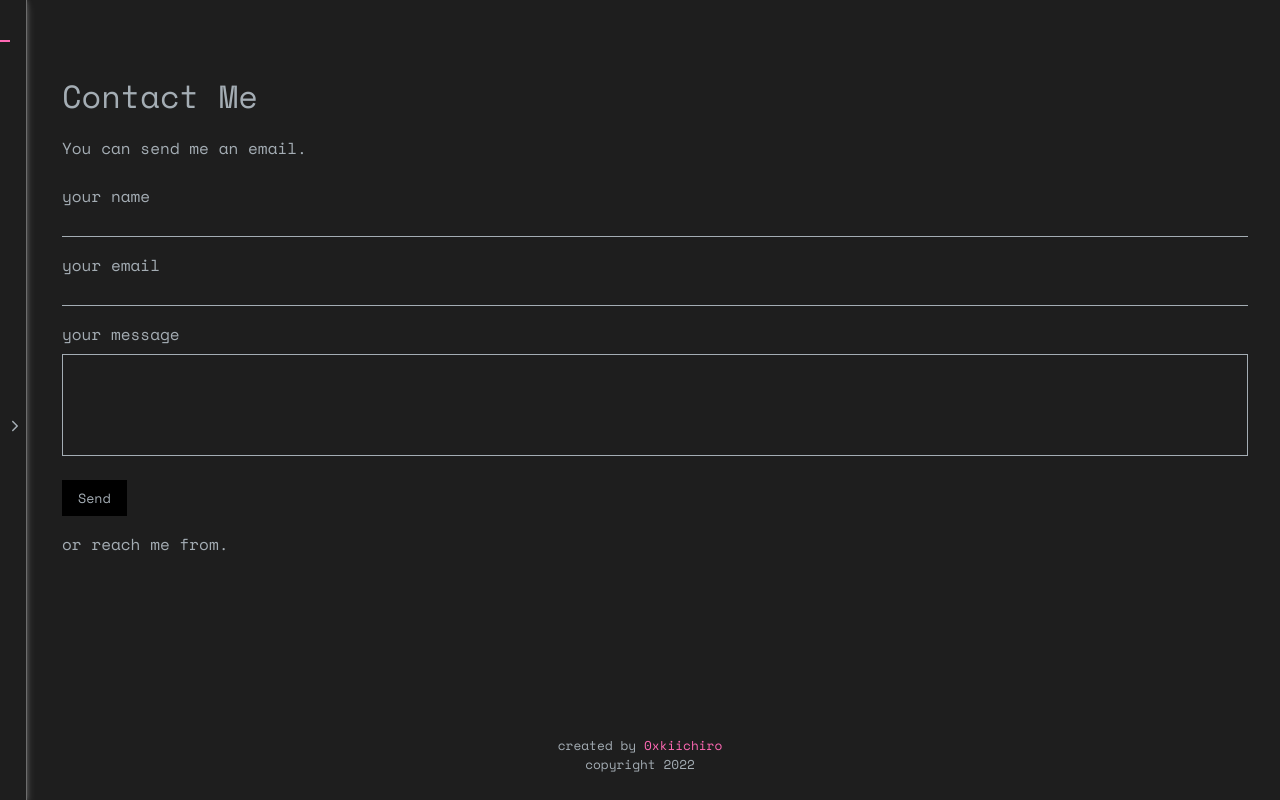
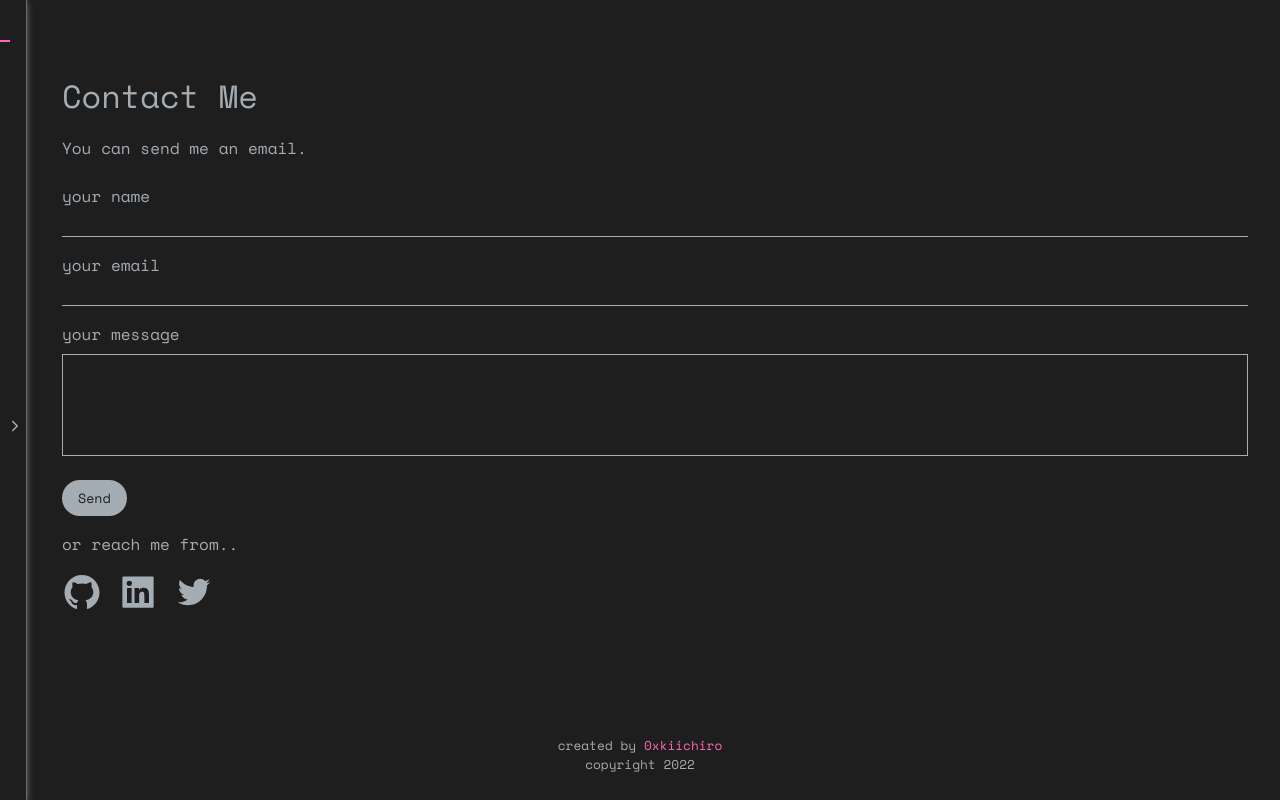
Before and after one commit to 0xkiichiro/react-0xkiichiro-portfolio, a React (Create React App) app: page /contact in a window 1280 px wide. Built offline with nearby package versions, Linux system fonts and the light colour scheme.

Commit message:
minor fixes

```diff
--- a/src/components/form/form.css
+++ b/src/components/form/form.css
@@ -31,12 +31,14 @@
   margin-top: 1rem;
   border: none;
   outline: none;
-  color: #a4adb4;
-  background-color: black;
+  color: #1e1e1e;
+  background-color: #a4adb4;
+  border-radius: 1.5rem;
 }
 
 .btn:hover {
   cursor: pointer;
+  background-color: white;
 }
 
 .btn:active {
--- a/src/components/header/Header.jsx
+++ b/src/components/header/Header.jsx
@@ -28,10 +28,7 @@ const Header = () => {
           the side for my hobby projects.
         </p>
         <br />
-        <p>
-          Feel free to contact me for potential collabs! email:
-          0xkiichiro@proton.me
-        </p>
+        <p>Feel free to contact me for potential collabs!</p>
       </main>
     </HeaderStyled>
   );
--- a/src/pages/contact/Contact.jsx
+++ b/src/pages/contact/Contact.jsx
@@ -3,6 +3,9 @@ import ContactStyled from "./Contact.styled";
 import { useContext } from "react";
 import { Context } from "../../context/Context";
 import Form from "../../components/form/Form";
+import { AiFillGithub, AiOutlineTwitter, AiFillLinkedin } from "react-icons/ai";
+import { Link } from "react-router-dom";
+import "./contact.css";
 
 const Contact = () => {
   const { isMinimized } = useContext(Context);
@@ -11,7 +14,30 @@ const Contact = () => {
       <h1 className="heading">Contact Me</h1>
       <p className="paragraph">You can send me an email.</p>
       <Form />
-      <p className="paragraph">or reach me from.</p>
+      <p className="paragraph">or reach me from..</p>
+      <div className="contact-icons-container">
+        <a
+          className="contact-link"
+          href="https://github.com/0xkiichiro"
+          target="_blank"
+        >
+          <AiFillGithub className="contact-icon" />
+        </a>
+        <a
+          className="contact-link"
+          href="https://www.linkedin.com/in/barisaytimur/"
+          target="_blank"
+        >
+          <AiFillLinkedin className="contact-icon" />
+        </a>
+        <a
+          className="contact-link"
+          href="https://twitter.com/0xkiichiro"
+          target="_blank"
+        >
+          <AiOutlineTwitter className="contact-icon" />
+        </a>
+      </div>
     </ContactStyled>
   );
 };
--- /dev/null
+++ b/src/pages/contact/contact.css
@@ -0,0 +1,21 @@
+.contact-icons-container {
+  padding: 1rem 0;
+}
+
+.contact-icon {
+  font-size: 2.5rem;
+  margin-right: 1rem;
+}
+
+.contact-icon:hover {
+  cursor: pointer;
+  color: white;
+}
+
+.contact-icon:active {
+  transform: scale(1.1);
+}
+
+.contact-link {
+  color: #a4adb4;
+}
```
